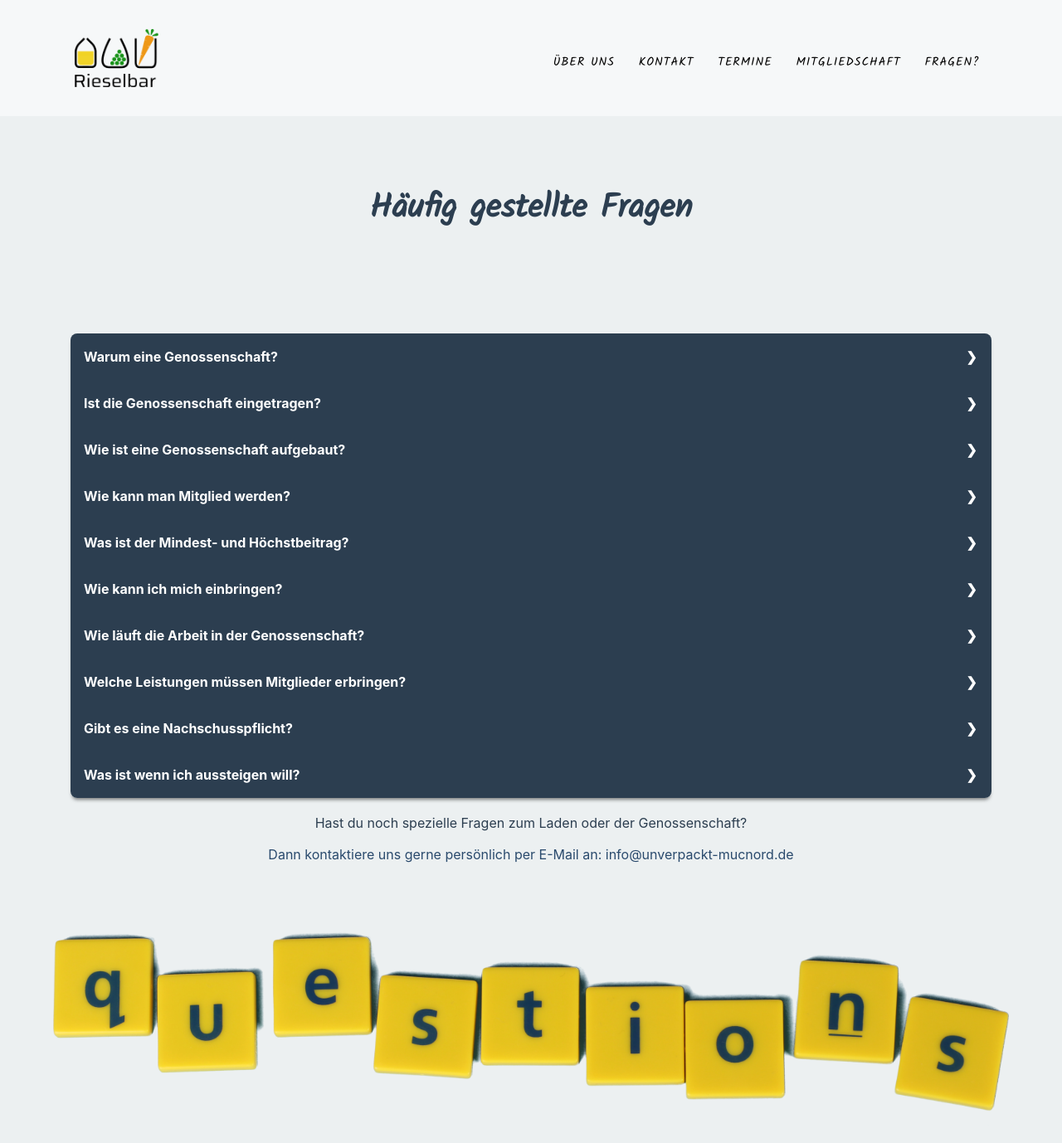
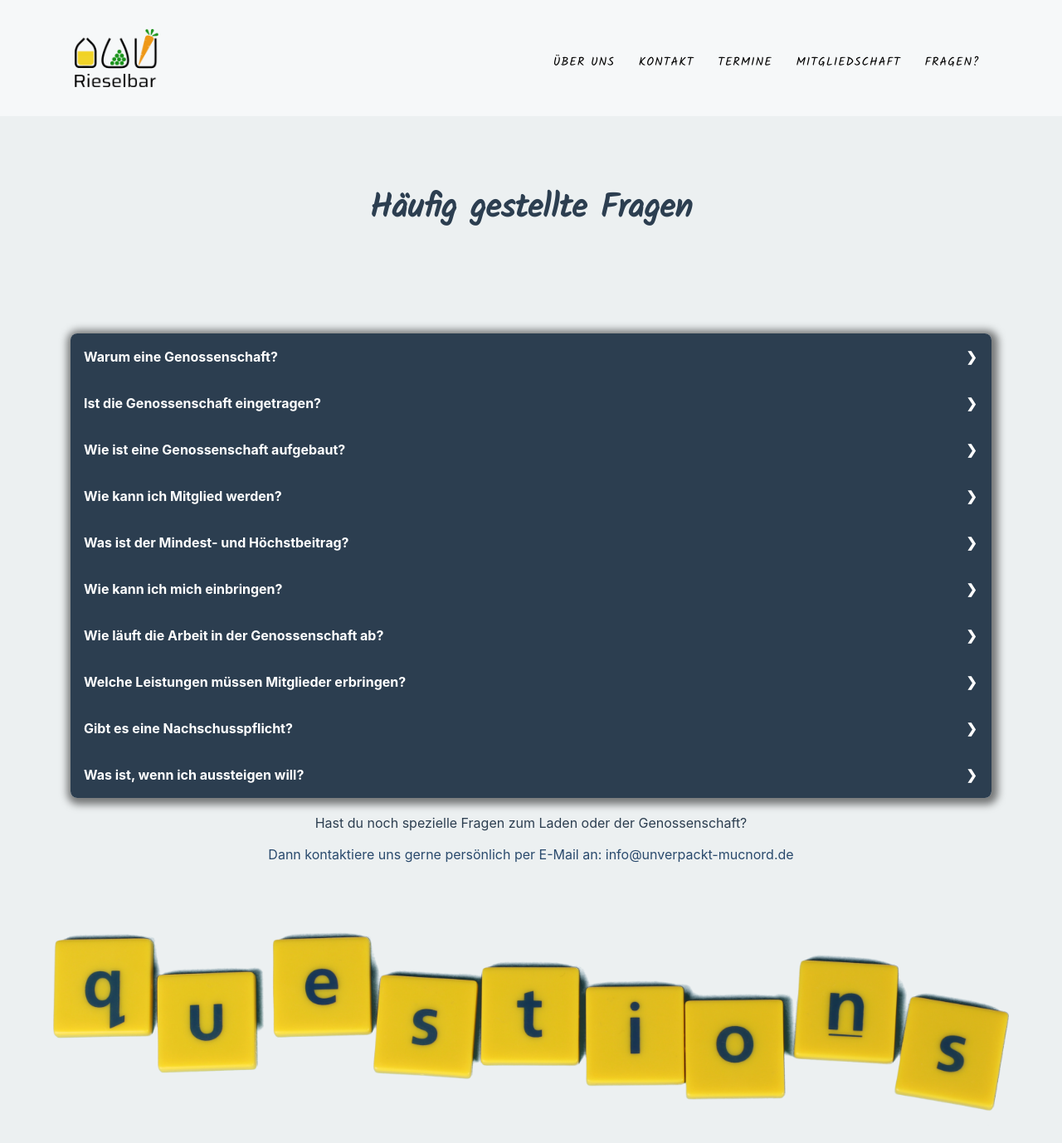
Before and after one commit to BeneHa/unverpacktladen_website, a Jekyll site: the page built from lang/de/faq.md, in a window 1280 px wide and 1400 px high. Shown: the top 1378 px of the window at 83% size. Built offline with Jekyll 4.4.1, drawn with Linux system fonts in a browser that asks for light colours.

Commit message:
Update faq. (#32)
* Update faq.

* Fix typo.

* Update faq style.

```diff
--- a/_includes/about.html
+++ b/_includes/about.html
@@ -11,7 +11,7 @@
       <div class="col-lg-8 mx-auto text-center">
         <div class="large text-muted">{{ site.data.sitetext[page.locale].about.body | markdownify }}</div>
         {% if site.data.sitetext[page.locale].about.umfragelink %}
-        <h2 class="section-subheading text-muted"><a href="{{ site.data.sitetext[page.locale].about.umfragelink }}" style="color:blue">{{ site.data.sitetext[page.locale].about.umfragename }}</a></h2>
+        <h2 class="section-subheading text-muted"><a href="{{ site.data.sitetext[page.locale].about.umfragelink }}">{{ site.data.sitetext[page.locale].about.umfragename }}</a></h2>
         {% endif %}
 
       </div>
--- a/_includes/appointments.html
+++ b/_includes/appointments.html
@@ -6,8 +6,7 @@
         <h2 class="section-heading text-uppercase" style="margin-top: 10%">{{ site.data.sitetext[page.locale].appointments.title | markdownify | default: "About" }}</h2>
         <p class="text-muted">
           {{ site.data.sitetext[page.locale].appointments.text | default: "timeline"}}
-          <a style="color:blue"
-            href="mailto:{{ site.data.sitetext[page.locale].contact.emailaddress }}">{{site.data.sitetext[page.locale].appointments.kontaktaufforderung}}</a>
+          <a href="mailto:{{ site.data.sitetext[page.locale].contact.emailaddress }}">{{site.data.sitetext[page.locale].appointments.kontaktaufforderung}}</a>
         </p>
       </div>
     </div>
--- a/_includes/frequently_asked_questions.html
+++ b/_includes/frequently_asked_questions.html
@@ -8,7 +8,7 @@
           <div class="tab">
             <input type="checkbox" id="{{item.question}}">
             <label class="tab-label" style="margin-bottom:0" for="{{item.question}}">{{item.question}}</label>
-            <div class="tab-content" style="text-align: left">
+            <div class="tab-content text-muted" style="text-align: left">
               {{item.answer | markdownify }}
             </div>
           </div>
--- a/_sass/layout/_faq.scss
+++ b/_sass/layout/_faq.scss
@@ -34,7 +34,7 @@ input {
 .tabs {
   border-radius: 8px;
   overflow: hidden;
-  box-shadow: 0 4px 4px -2px rgba(0,0,0,0.5);
+  box-shadow: 2px 2px 10px 6px rgba(0,0,0,0.5);
 }
 .tab {
   width: 100%;
@@ -63,7 +63,6 @@ input {
   &-content {
     max-height: 0;
     padding: 0 1em;
-    color: $midnight;
     background: white;
     transition: all .35s;
   }
```
Also changed, not shown: _data/sitetext.yml (+7 -7 lines).
